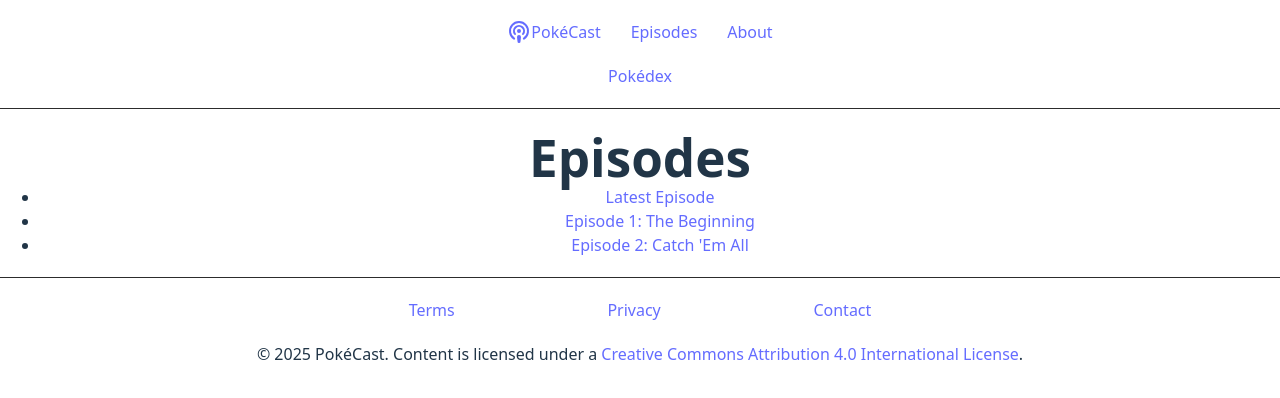
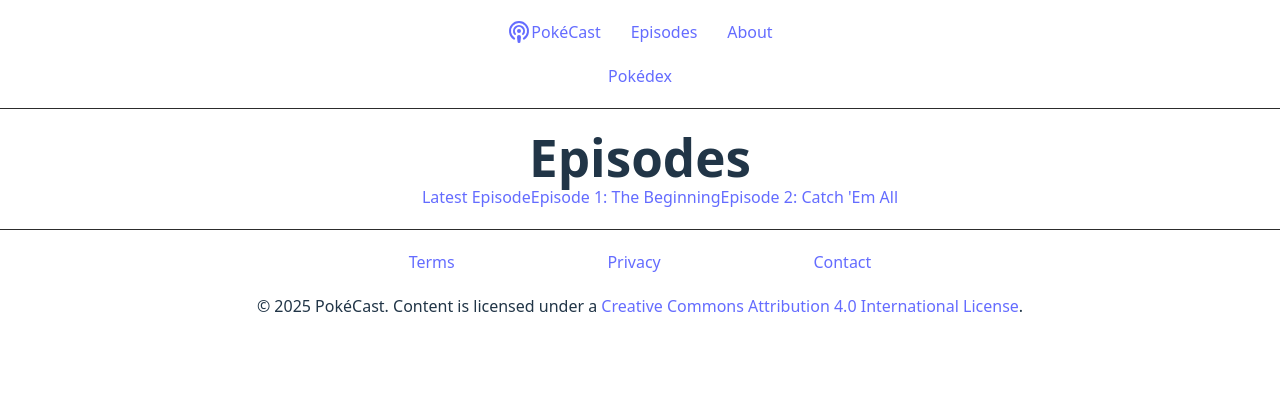
Before and after one commit to joangnz/PokeCast, a React (Vite) app: page /episodes in a window 1280 px wide. Shown: the top 398 px of the page. Built offline with nearby package versions, Linux system fonts and the light colour scheme.

Commit message:
General improvements.

```diff
--- /dev/null
+++ b/src/components/Episodes.css
@@ -0,0 +1,9 @@
+#episodes {
+
+    .ep-list {
+
+    }
+    .ep-card {
+
+    }
+}
--- a/src/components/Episodes.tsx
+++ b/src/components/Episodes.tsx
@@ -1,4 +1,6 @@
 import { Link } from "react-router-dom";
+
+import './Episodes.css';
 
 function Episodes() {
     const episodes = [
@@ -8,14 +10,14 @@ function Episodes() {
     ];
 
     return (
-        <div className="episodes-container text-center p-6">
+        <div id="episodes" className="text-center p-6">
             <h1 className="text-4xl font-bold mb-4">Episodes</h1>
-            <ul className="episode-list">
+            <ul className="ep-list no-bullet flex">
                 {episodes.map((episode) => (
-                    <li key={episode.id} className="mb-2">
+                    <li key={episode.id} className="ep-card mb-2">
                         <Link
                             to={`/watcher/${episode.id}`}
-                            className="text-primary hover:underline"
+                            className="text-primary"
                         >
                             {episode.title}
                         </Link>
--- a/src/index.css
+++ b/src/index.css
@@ -111,3 +111,7 @@ button:focus-visible {
 .align-end {
   align-items: flex-end;
 }
+
+ul.no-bullet {
+  list-style: none;
+}
```
